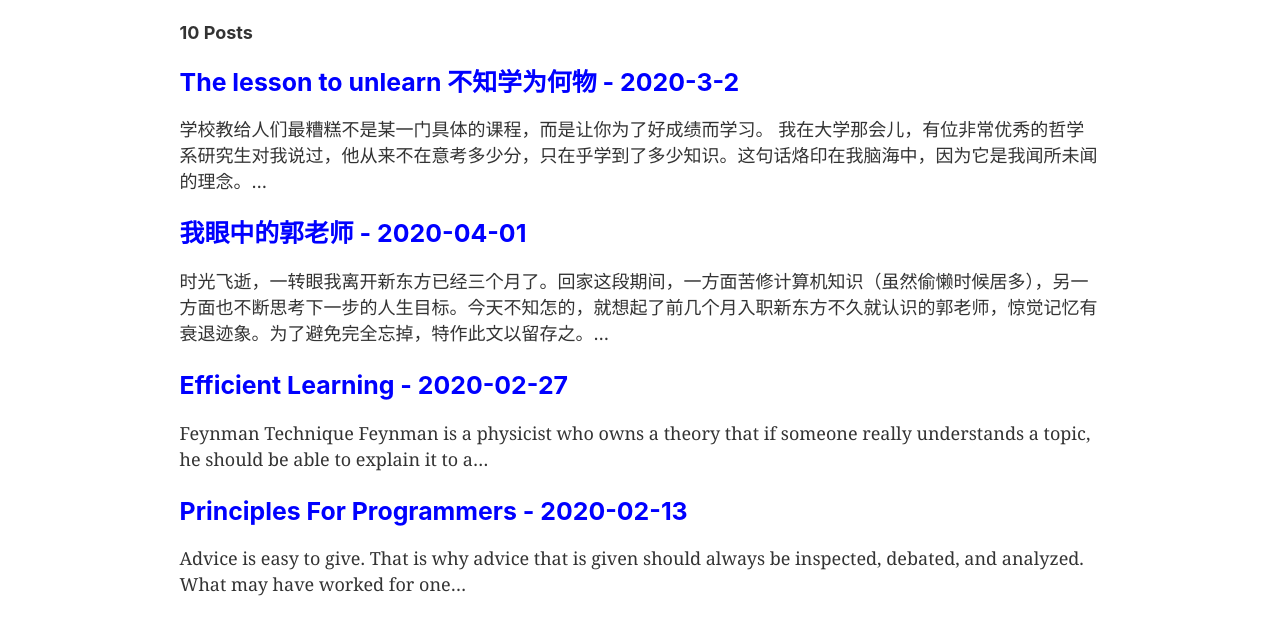
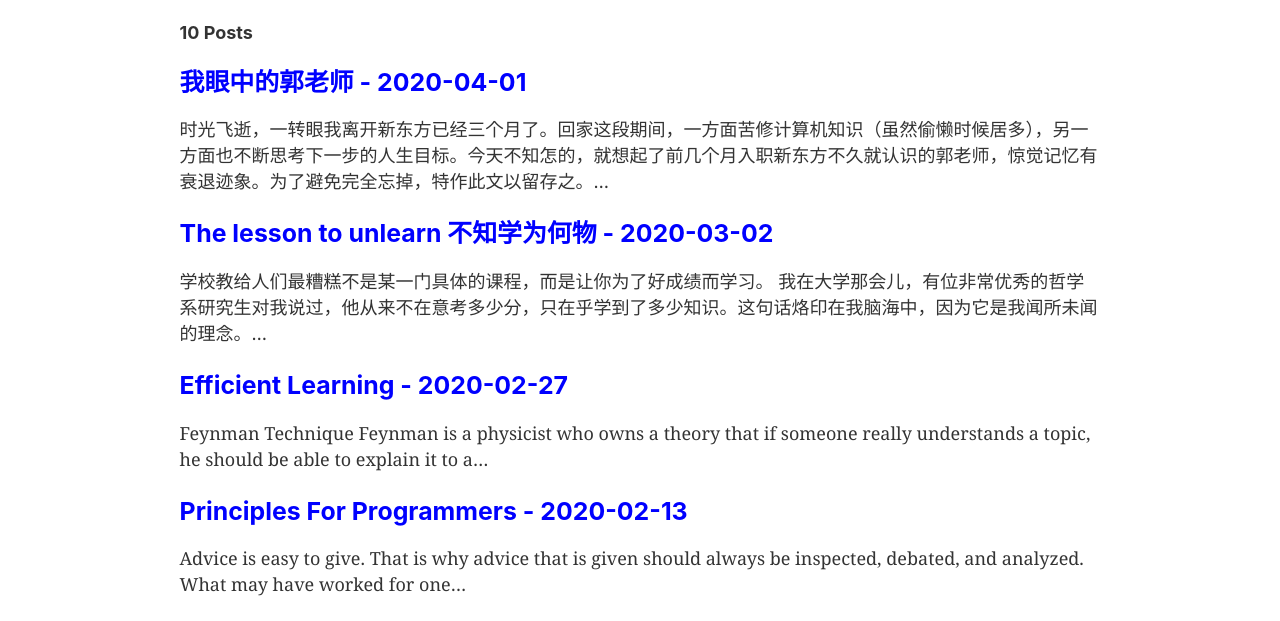
Before and after one commit to mrcongliu/gatsby-blog, a Gatsby site: page / in a window 1280 px wide. Shown: the part 118-739 px from the top of the page. Built offline with nearby package versions, Linux system fonts and the light colour scheme; Gatsby itself is replaced by a stand-in of ours.

Commit message:
Update The lesson to unlearn.md

```diff
--- a/src/markdown-pages/The lesson to unlearn.md
+++ b/src/markdown-pages/The lesson to unlearn.md
@@ -1,6 +1,6 @@
 ---
 title: 'The lesson to unlearn 不知学为何物'
-date: '2020-3-2'
+date: '2020-03-02'
 description: 'essay'
 ---
 
```
